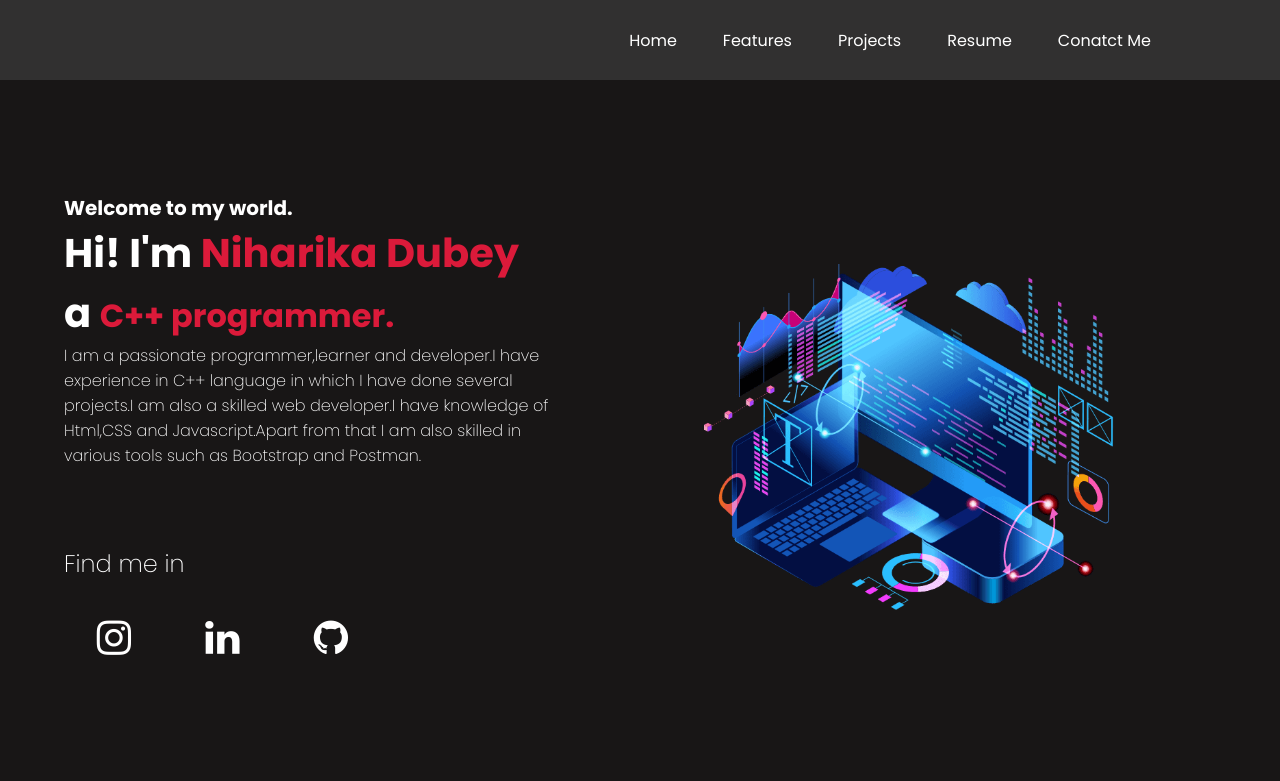
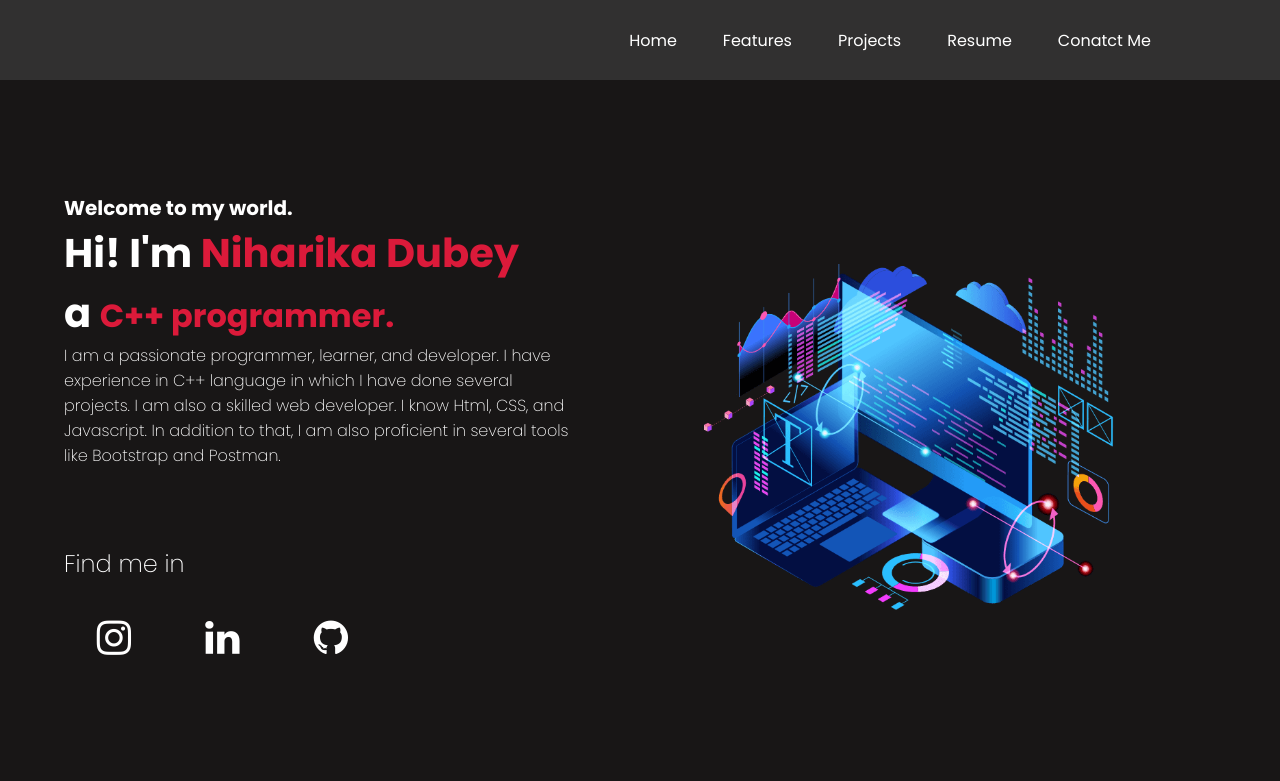
Before and after one commit to nis06/Niharika_portfolio, a plain HTML site: page index.html in a window 1280 px wide. Shown: the top 781 px of the page. Drawn offline with nearby package versions, Linux system fonts and the light colour scheme.

Commit message:
index.html

```diff
--- a/index.html
+++ b/index.html
@@ -258,7 +258,8 @@
                 <br>a
                 <span id="element"></span>
                 <div class="content">
-                 I am a passionate programmer,learner and developer.I have experience in C++ language in which I have done several projects.I am also a skilled web developer.I have knowledge of Html,CSS and Javascript.Apart from that I am also skilled in various tools such as Bootstrap and Postman.
+                    I am a passionate programmer, learner, and developer. I have experience in C++ language in which I have done several projects. I am also a skilled web developer. I know Html, CSS, and Javascript. In addition to that, I am also proficient in several tools like Bootstrap and Postman.
+
                 </div>
                 <div>
                     <br>
```
